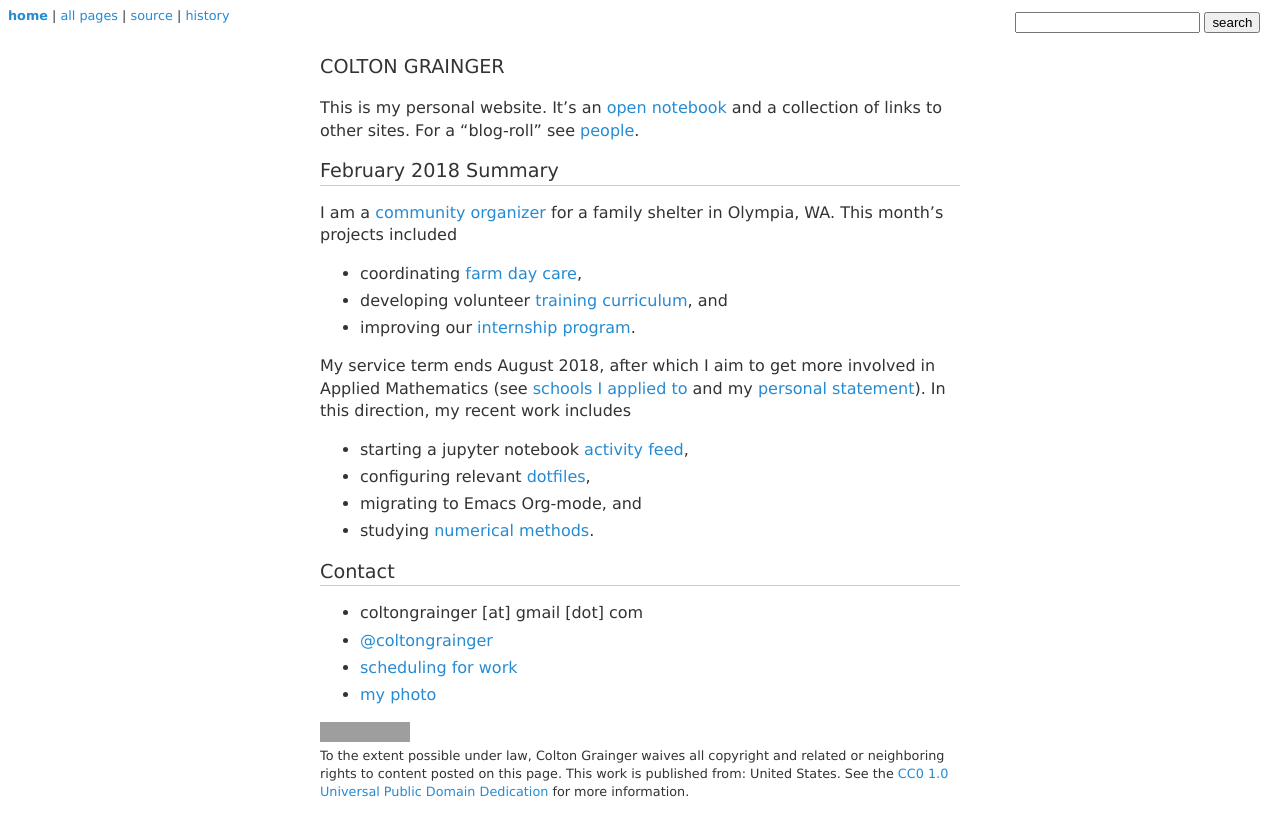
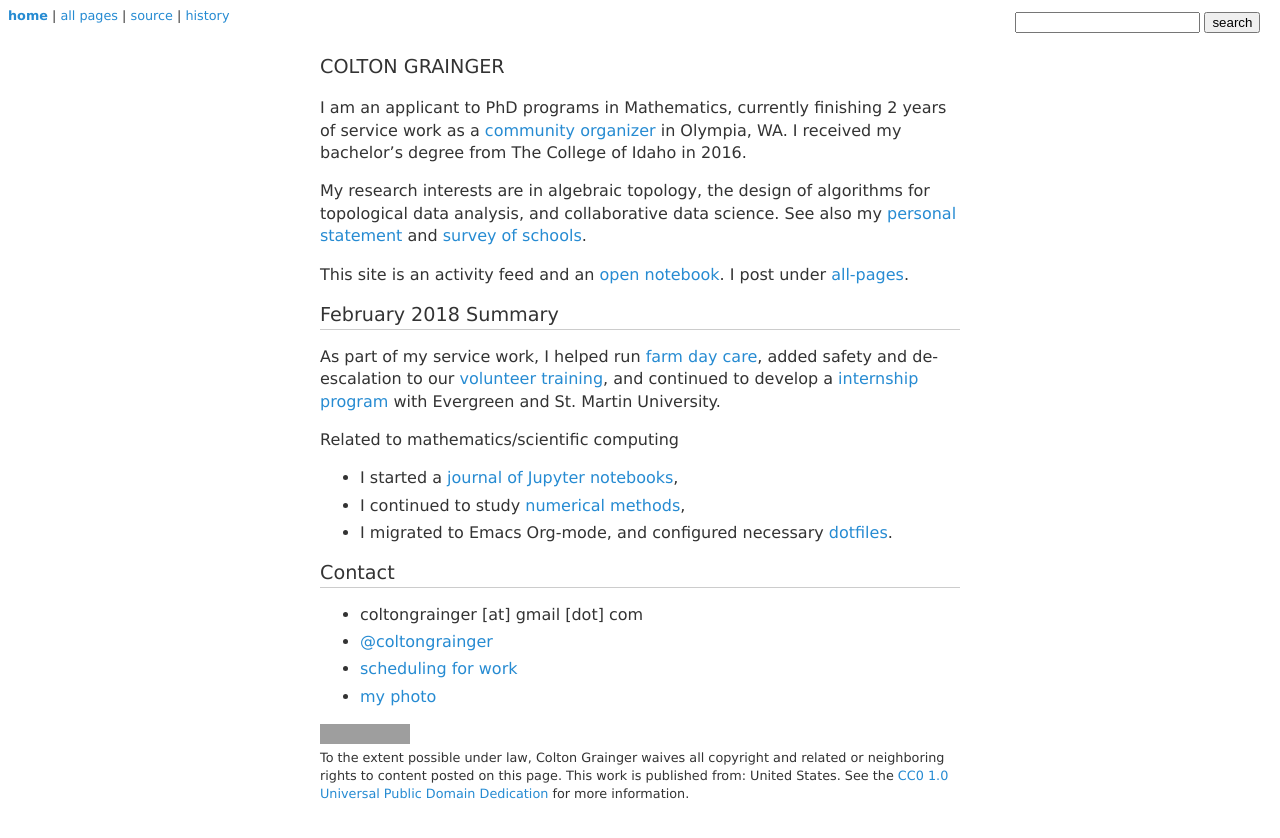
Before and after one commit to coltongrainger/blog, a Jekyll site: the page built from index.md, in a window 1280 px wide. Shown: the top 838 px of the page. Built offline with Jekyll 4.4.1, drawn with Linux system fonts in a browser that asks for light colours; our own code applies the rules of GitHub Pages for plain Markdown files; grey boxes are pictures that could not be loaded.

Commit message:
new intro page

```diff
--- a/index.md
+++ b/index.md
@@ -8,27 +8,20 @@ date: 2017-07-15
 
 # Colton Grainger
 
-This is my personal website. It's an [open
-notebook](http://wcm1.web.rice.edu/open-notebook-history.html) and a collection
-of links to other sites. For a "blog-roll" see [people](/see-also#people).
+I am an applicant to PhD programs in Mathematics, currently finishing 2 years of service work as a [community organizer](https://github.com/coltongrainger/work) in Olympia, WA. I received my bachelor's degree from The College of Idaho in 2016.
+
+My research interests are in algebraic topology, the design of algorithms for topological data analysis, and collaborative data science. See also my [personal statement](/personal-statement) and [survey of schools](/grad-school).
+
+This site is an activity feed and an [open notebook](http://wcm1.web.rice.edu/open-notebook-history.html). I post under [all-pages](all-pages).
 
 ## February 2018 Summary
 
-I am a [community organizer](https://github.com/coltongrainger/work) for a
-family shelter in Olympia, WA. This month's projects included
- - coordinating [farm day care](fscss-volunteers/farm-day-care),
- - developing volunteer [training curriculum](fscss-volunteers/wiki), and
- - improving our [internship program](fscss-volunteers/practicum).
+As part of my service work, I helped run [farm day care](fscss-volunteers/farm-day-care), added safety and de-escalation to our [volunteer training](fscss-volunteers/wiki), and continued to develop a [internship program](fscss-volunteers/practicum) with Evergreen and St. Martin University.
 
-My service term ends August 2018, after which I aim to get more involved in
-Applied Mathematics (see [schools I applied to](/grad-schools) and my
-[personal statement](/personal-statement)). In this direction, my recent work
-includes
- - starting a jupyter notebook [activity
-   feed](https://nbviewer.jupyter.org/github/coltongrainger/notebooks/tree/master/),
- - configuring relevant [dotfiles](https://github.com/coltongrainger/dotfiles),
- - migrating to Emacs Org-mode, and
- - studying [numerical methods](/math-428).
+Related to mathematics/scientific computing
+ - I started a [journal of Jupyter notebooks](https://nbviewer.jupyter.org/github/coltongrainger/notebooks/tree/master/),
+ - I continued to study [numerical methods](/math-428),
+ - I migrated to Emacs Org-mode, and configured necessary [dotfiles](https://github.com/coltongrainger/dotfiles).
 
 ## Contact
 
```
